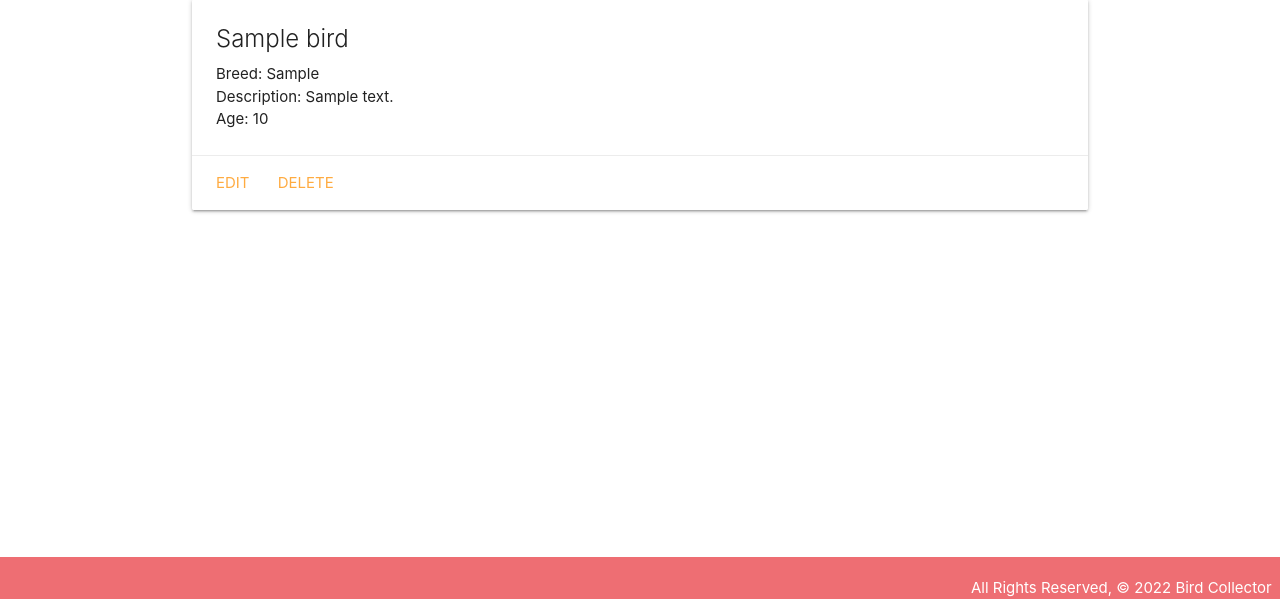
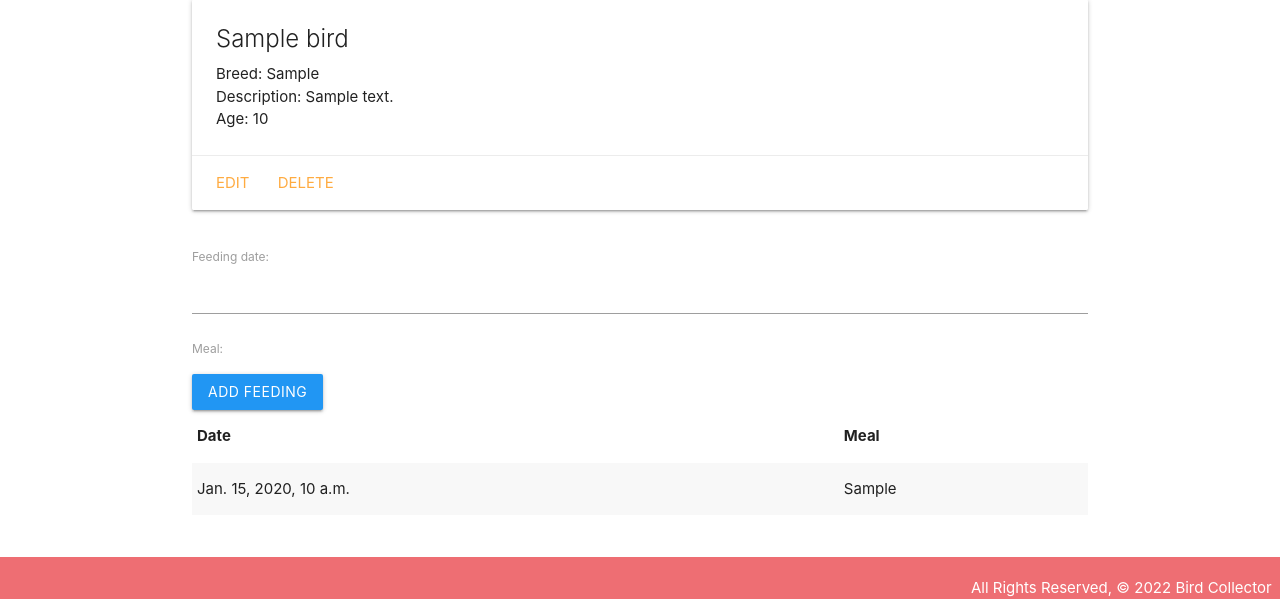
Before and after one commit to mxm97/birdcollector, a Django app: template main_app/templates/birds/detail.html in a window 1280 px wide. Shown: the part 201-800 px from the top of the page. Run offline with Django 4.2, Linux system fonts and the light colour scheme; tables that the repository leaves empty hold one stand-in row (values such as "Sample post"); the template is opened without the code that fills it: values that come from a table or form of the project are taken from there, most other values are stand-ins (such as "Sample title", 1, 10 or a date in 2020).

Commit message:
wip: feeding form

```diff
--- /dev/null
+++ b/main_app/forms.py
@@ -0,0 +1,8 @@
+from dataclasses import field
+from django.forms import ModelForm
+from .models import Feeding
+
+class FeedingForm(ModelForm):
+    class Meta:
+        model = Feeding
+        fields = ('date', 'meal')
--- a/main_app/models.py
+++ b/main_app/models.py
@@ -1,5 +1,11 @@
 from django.db import models
 from django.urls import reverse
+
+MEALS = (
+    ('B', 'Breakfast'),
+    ('L', 'Lunch'),
+    ('D', 'Dinner'),
+)
 
 # Create your models here.
 class Bird(models.Model):
@@ -13,3 +19,14 @@
 
     def get_absolute_url(self):
         return reverse('detail', kwargs={'bird_id: self.id'})
+
+class Feeding(models.Model):
+    date = models.DateField('feeding date')
+    meal = models.CharField(max_length=1, choices=MEALS, default=MEALS[0][0])
+    bird = models.ForeignKey(Bird, on_delete=models.CASCADE)
+
+    def __str__(self):
+        return f"{self.get_meal_display()} on {self.date}"
+
+    class Meta:
+        ordering = ('-date', 'meal')
--- a/main_app/templates/birds/detail.html
+++ b/main_app/templates/birds/detail.html
@@ -4,6 +4,8 @@
 
 <h1>Bird Details</h1>
 
+<div class="row">
+    <div class="col s6"></div>
         <div class="card">
             <div class="card-content">
                 <span class="card-title">{{ bird.name }}</span>
@@ -20,5 +22,30 @@
                 <a href="{% url 'birds_delete' bird.id %}">Delete</a>
             </div>
         </div>
+    </div>
+    <div class="col s6">
+        <form action="{% url 'add_feeding' bird.id %}" method="POST">
+            {% csrf_token %}
+            {{ feeding_form.as_p }}
+            <input type="submit" value="Add Feeding" class="btn blue"/>
+        </form>
+        <table class="striped">
+            <thead>
+                <tr>
+                    <th>Date</th>
+                    <th>Meal</th>
+                </tr>
+            </thead>
+            <tbody>
+                {% for feeding in cat.feeding_set.all %}
+                    <tr>
+                        <td>{{ feeding.date }}</td>
+                        <td>{{ feeding.get_meal_display }} </td>
+                    </tr>
+                {% endfor %}
+            </tbody>
+        </table>
+    </div>
+</div>
 
 {% endblock %}
--- a/main_app/urls.py
+++ b/main_app/urls.py
@@ -1,5 +1,6 @@
 from django.urls import path
 from .import views
+
 
 urlpatterns = [
     path('', views.home, name='home'),
@@ -9,4 +10,5 @@
     path('birds/create/', views.BirdCreate.as_view(), name='birds_create'),
     path('birds/<int:pk>/update/', views.BirdUpdate.as_view(), name='birds_update'),
     path('birds/<int:pk>/delete/', views.BirdDelete.as_view(), name='birds_delete'),
+    path('birds/<int:bird_id>/add_feeding/', views.add_feeding, name="add_feeding"),
 ]
```
Also changed, not shown: main_app/views.py (+16 -1 lines), main_app/migrations/0002_feeding.py (added), main_app/templates/birds/index.html (indentation only). Lines whose indentation alone changed are shown as unchanged.
